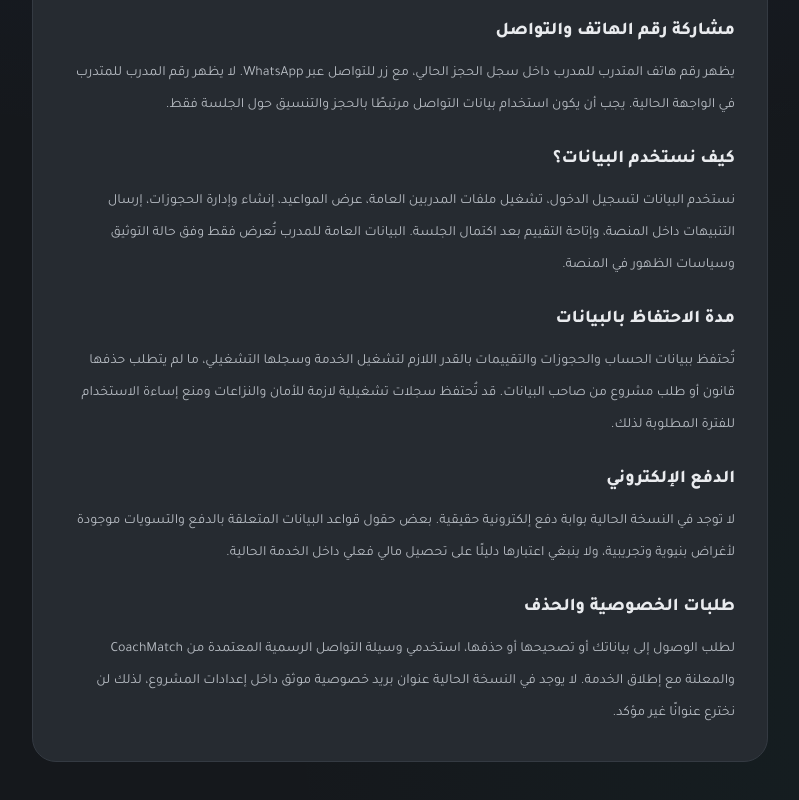
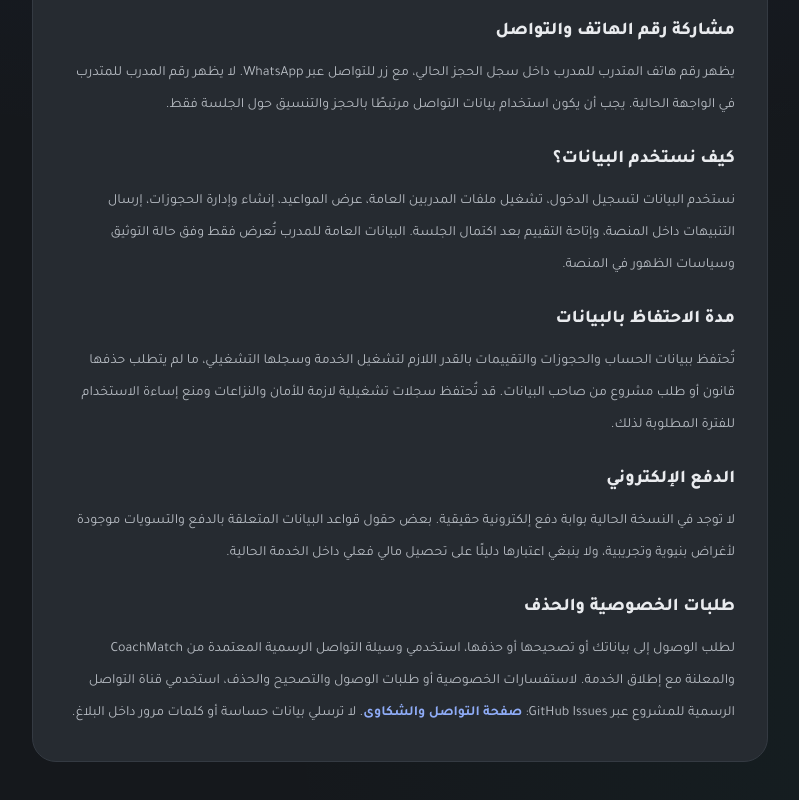
Before and after one commit to nohasalahsoghir-hub/coachmatch, a Next.js app: page /privacy in a window 1280 px wide. Shown: the part 433-1233 px from the top of the page, without its empty margins (240-1039 px from the left). Built offline with nearby package versions, Linux system fonts and the light colour scheme; no server answers.

Commit message:
docs: add verified project contact channel

```diff
--- a/app/privacy/page.tsx
+++ b/app/privacy/page.tsx
@@ -35,7 +35,7 @@ export default function PrivacyPage() {
 
         <section className="space-y-3">
           <h2 className="text-lg font-black">طلبات الخصوصية والحذف</h2>
-          <p className="leading-8 text-sm text-[var(--muted)]">لطلب الوصول إلى بياناتك أو تصحيحها أو حذفها، استخدمي وسيلة التواصل الرسمية المعتمدة من CoachMatch والمعلنة مع إطلاق الخدمة. لا يوجد في النسخة الحالية عنوان بريد خصوصية موثق داخل إعدادات المشروع، لذلك لن نخترع عنوانًا غير مؤكد.</p>
+          <p className="leading-8 text-sm text-[var(--muted)]">لطلب الوصول إلى بياناتك أو تصحيحها أو حذفها، استخدمي وسيلة التواصل الرسمية المعتمدة من CoachMatch والمعلنة مع إطلاق الخدمة. لاستفسارات الخصوصية أو طلبات الوصول والتصحيح والحذف، استخدمي قناة التواصل الرسمية للمشروع عبر GitHub Issues: <a href="https://github.com/nohasalahsoghir-hub/coachmatch/issues" target="_blank" rel="noreferrer" className="font-bold text-cobalt-300 hover:underline">صفحة التواصل والشكاوى</a>. لا ترسلي بيانات حساسة أو كلمات مرور داخل البلاغ.</p>
         </section>
       </article>
     </main>
```
